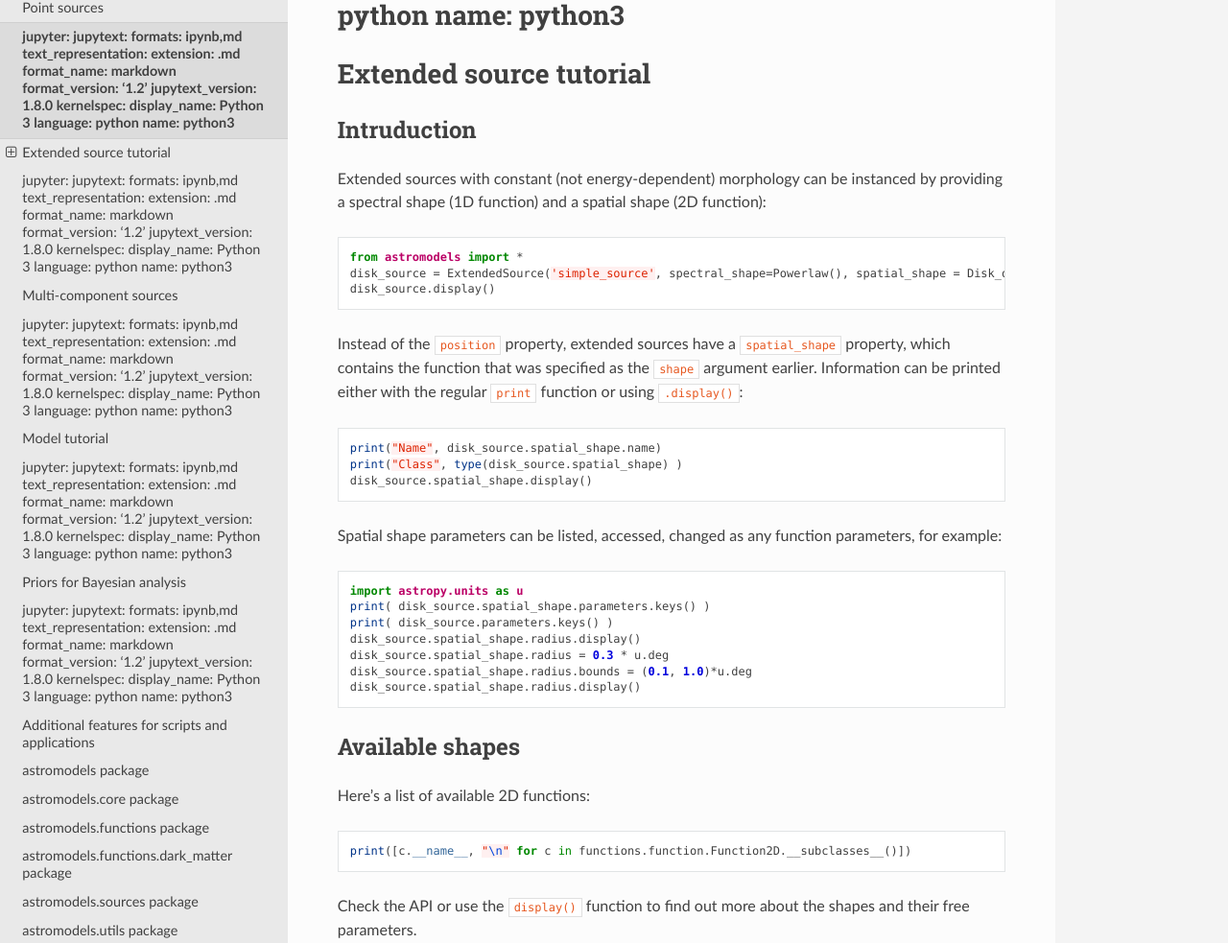
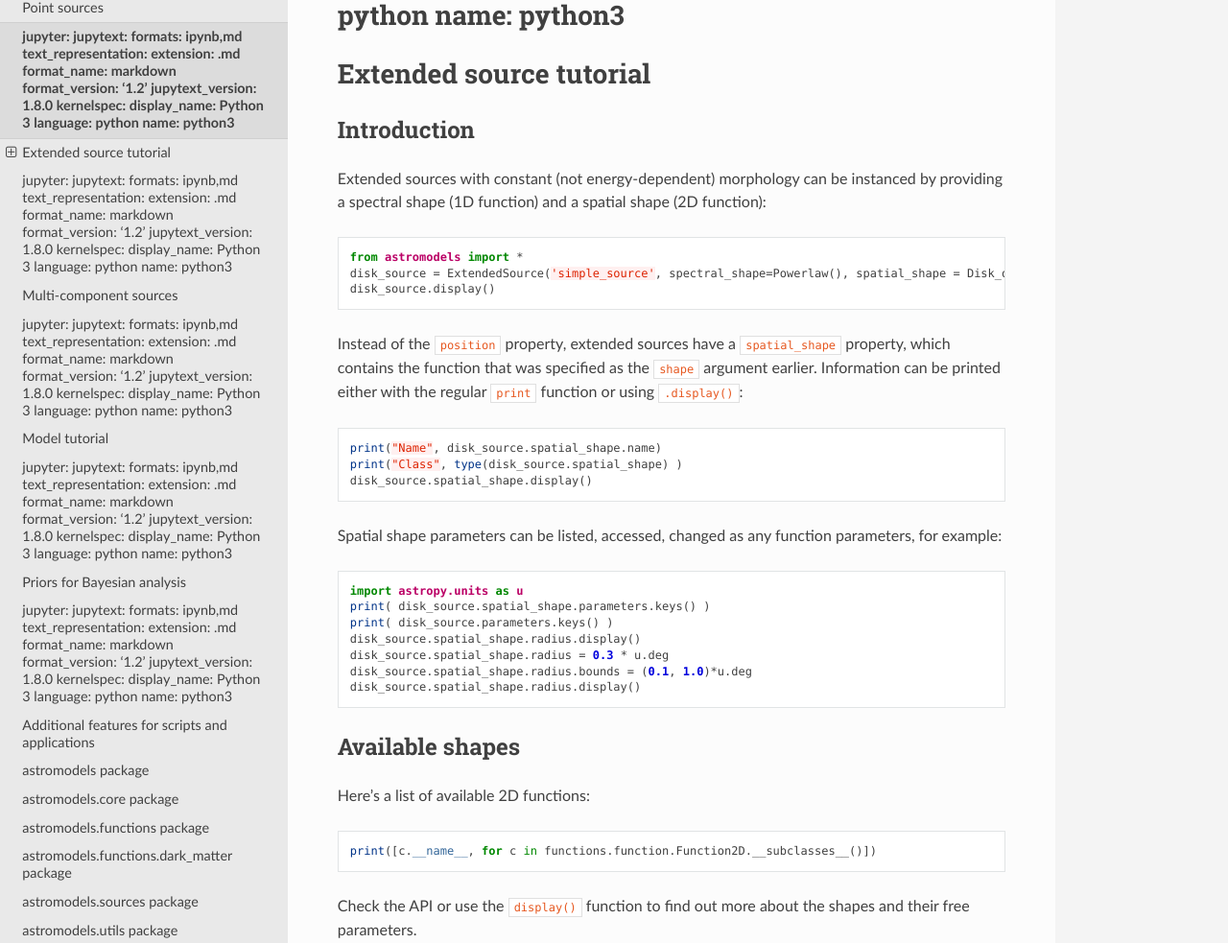
Before and after one commit to threeML/astromodels, a Sphinx documentation site: the page built from doc/notebooks/Extended_sources_tutorial.md, in a window 1280 px wide and 1400 px high. Shown: the part 347-1330 px from the top of the window at 96% size. Built offline with Sphinx 7.4.7 and the Read the Docs theme 2.0.0, drawn with Linux system fonts in a browser that asks for light colours; pages that are not in the unit, such as notebooks, are missing from menus.

Commit message:
update extended tutorial

````diff
--- a/doc/notebooks/Extended_sources_tutorial.md
+++ b/doc/notebooks/Extended_sources_tutorial.md
@@ -16,7 +16,7 @@ jupyter:
 # Extended source tutorial
 
 
-## Intruduction
+## Introduction
 
 Extended sources with constant (not energy-dependent) morphology can be instanced by providing a spectral shape (1D function) and a spatial shape (2D function):
 
@@ -53,7 +53,7 @@ disk_source.spatial_shape.radius.display()
 Here's a list of available 2D functions:
 
 ```python
-print([c.__name__, "\n" for c in functions.function.Function2D.__subclasses__()])
+print([c.__name__, for c in functions.function.Function2D.__subclasses__()])
 ```
 
 Check the API or use the `display()` function to find out more about the shapes and their free parameters.
````
